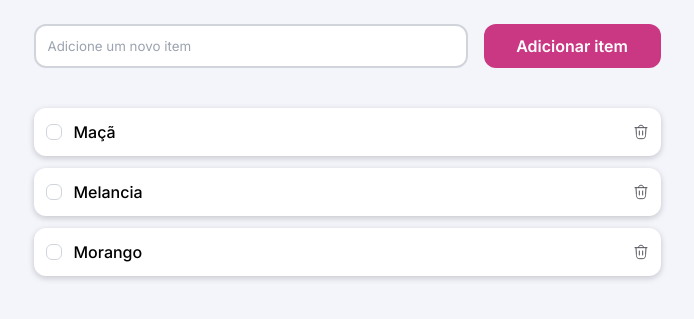
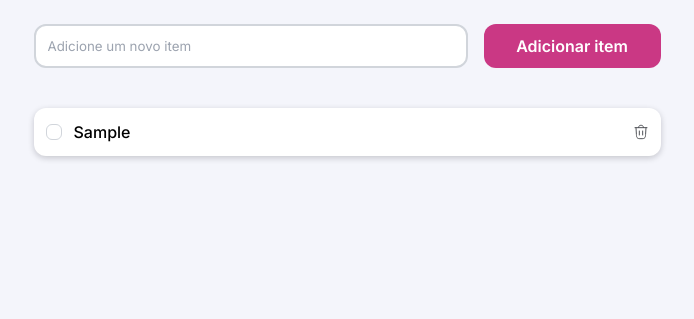
Before and after one commit to NathanSaraiva11TIA/Quicklist, a plain HTML site: page index.html in a window 1280 px wide. Both pictures are taken after typing "Sample" into the empty fields and a click on the button "Adicionar item". Shown: the part 219-538 px from the top of the page, without its empty margins (293-987 px from the left). Drawn offline with nearby package versions, Linux system fonts and the light colour scheme.

Commit message:
criação da função showItemsList para mostrar na tela os itens do array items

```diff
--- a/index.html
+++ b/index.html
@@ -36,53 +36,7 @@
             <input type="text" placeholder="Adicione um novo item" id="item">
             <button onclick="addItem()">Adicionar item</button>
         </section>
-
-        <section class="list">
-            <div class="item">
-                <div>
-                    <input type="checkbox" name="list" id="item-1">
-
-                    <div class="custom-checkbox">
-                        <img src="./assets/checked.svg" alt="checked">
-                    </div>
-                    <label for="item-1">Maçã</label>
-                </div>
-
-                <button>
-                    <img src="./assets/trash-icon.svg" alt="trash icon">
-                </button>
-            </div>
-
-            <div class="item">
-                <div>
-                    <input type="checkbox" name="list" id="item-2">
-
-                    <div class="custom-checkbox">
-                        <img src="./assets/checked.svg" alt="checked">
-                    </div>
-                    <label for="item-2">Melancia</label>
-                </div>
-
-                <button>
-                    <img src="./assets/trash-icon.svg" alt="trash icon">
-                </button>
-            </div>
-
-            <div class="item">
-                <div>
-                    <input type="checkbox" name="list" id="item-3">
-
-                    <div class="custom-checkbox">
-                        <img src="./assets/checked.svg" alt="checked">
-                    </div>
-                    <label for="item-3">Morango</label>
-                </div>
-
-                <button>
-                    <img src="./assets/trash-icon.svg" alt="trash icon">
-                </button>
-            </div>
-        </section>
+        <section class="list"></section>
 
         <div class="warning hide-warning">
             <div>
--- a/main.js
+++ b/main.js
@@ -11,4 +11,30 @@ function addItem() {
     items.push(item)
 
     document.querySelector("#item").value = ""
+
+    showItemsList()
 }
+
+function showItemsList() {
+    const sectionList = document.querySelector(".list")
+    sectionList.textContent = ""
+
+    items.map((item, index) => {
+        sectionList.innerHTML += `
+                <div class="item">
+                    <div>
+                        <input type="checkbox" name="list" id="item-${index}">
+
+                        <div class="custom-checkbox">
+                            <img src="./assets/checked.svg" alt="checked">
+                        </div>
+                        <label for="item-${index}">${item.name}</label>
+                    </div>
+
+                    <button>
+                        <img src="./assets/trash-icon.svg" alt="trash icon">
+                    </button>
+                </div>
+        `
+    })
+}
```
